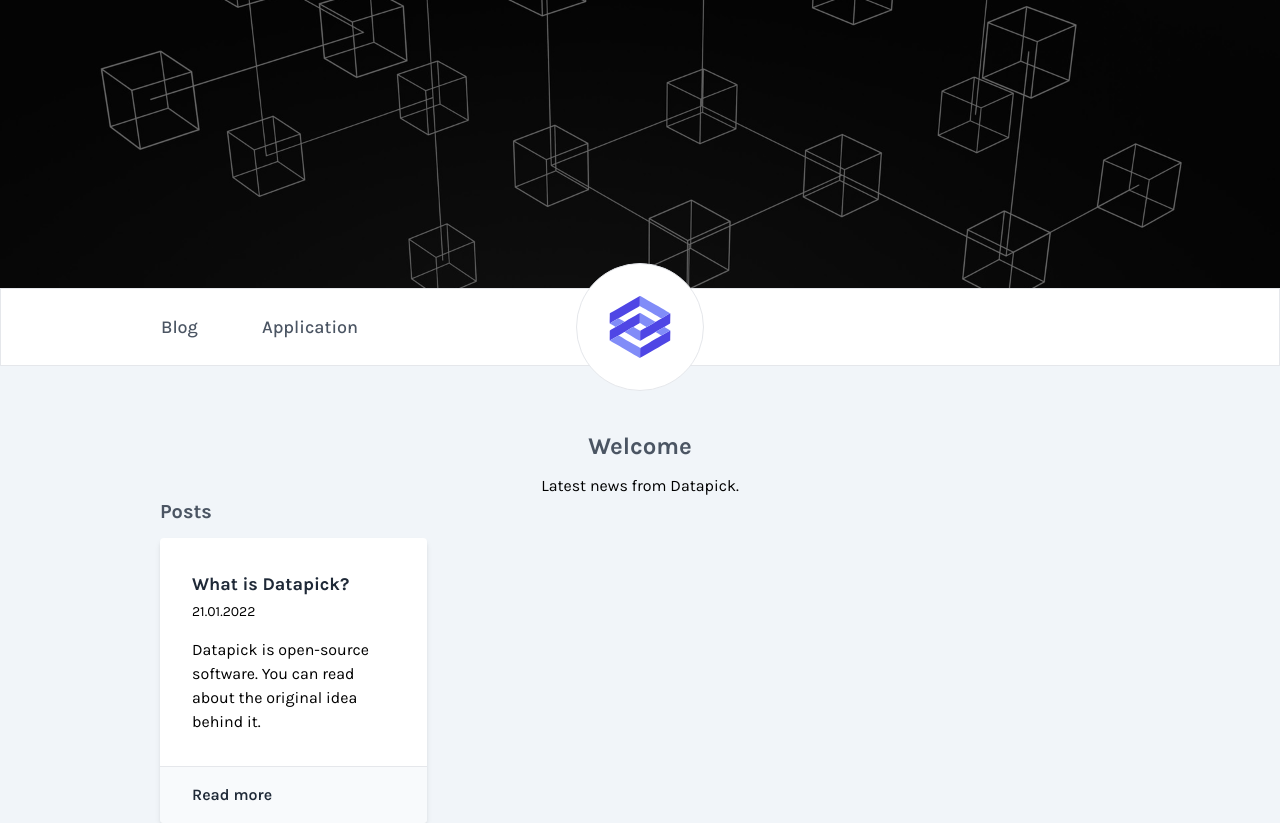
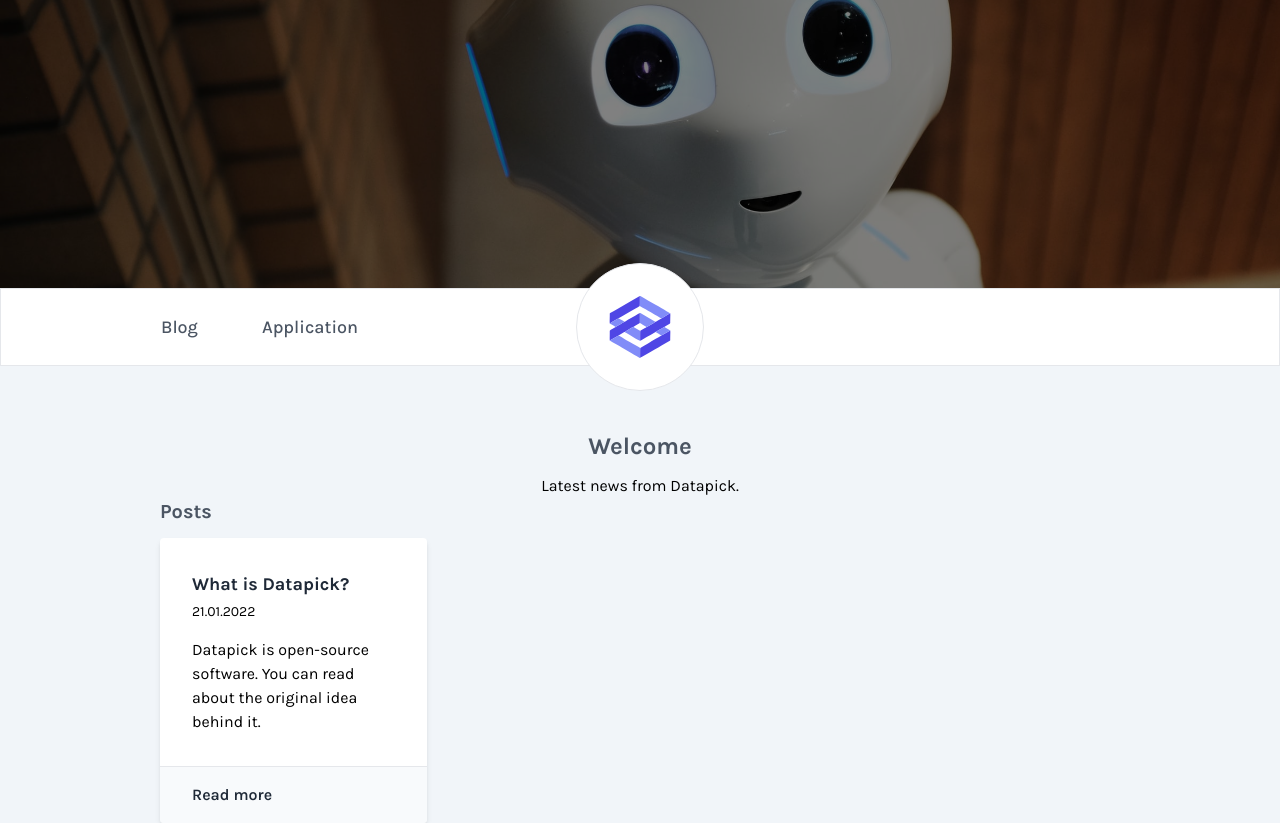
Before and after one commit to choutkamartin/datapick-blog, a Next.js app: page / in a window 1280 px wide. Shown: the top 823 px of the page. Built offline with nearby package versions, Linux system fonts and the light colour scheme.

Commit message:
Update header image

```diff
--- a/components/layout/Header.jsx
+++ b/components/layout/Header.jsx
@@ -6,10 +6,11 @@ export default function Header() {
     <header className="relative bg-white">
       <div className="relative w-full h-48 lg:h-72 bg-black">
         <Image
-          src="/images/posts/shubham-dhage-gC_aoAjQl2Q-unsplash.jpg"
+          src="/images/posts/alex-knight-2EJCSULRwC8-unsplash.jpg"
           alt="Header image"
           layout="fill"
           objectFit="cover"
+          objectPosition="center"
           className="opacity-50"
         />
       </div>
```
Also changed, not shown: public/images/posts/alex-knight-2EJCSULRwC8-unsplash.jpg (added).
